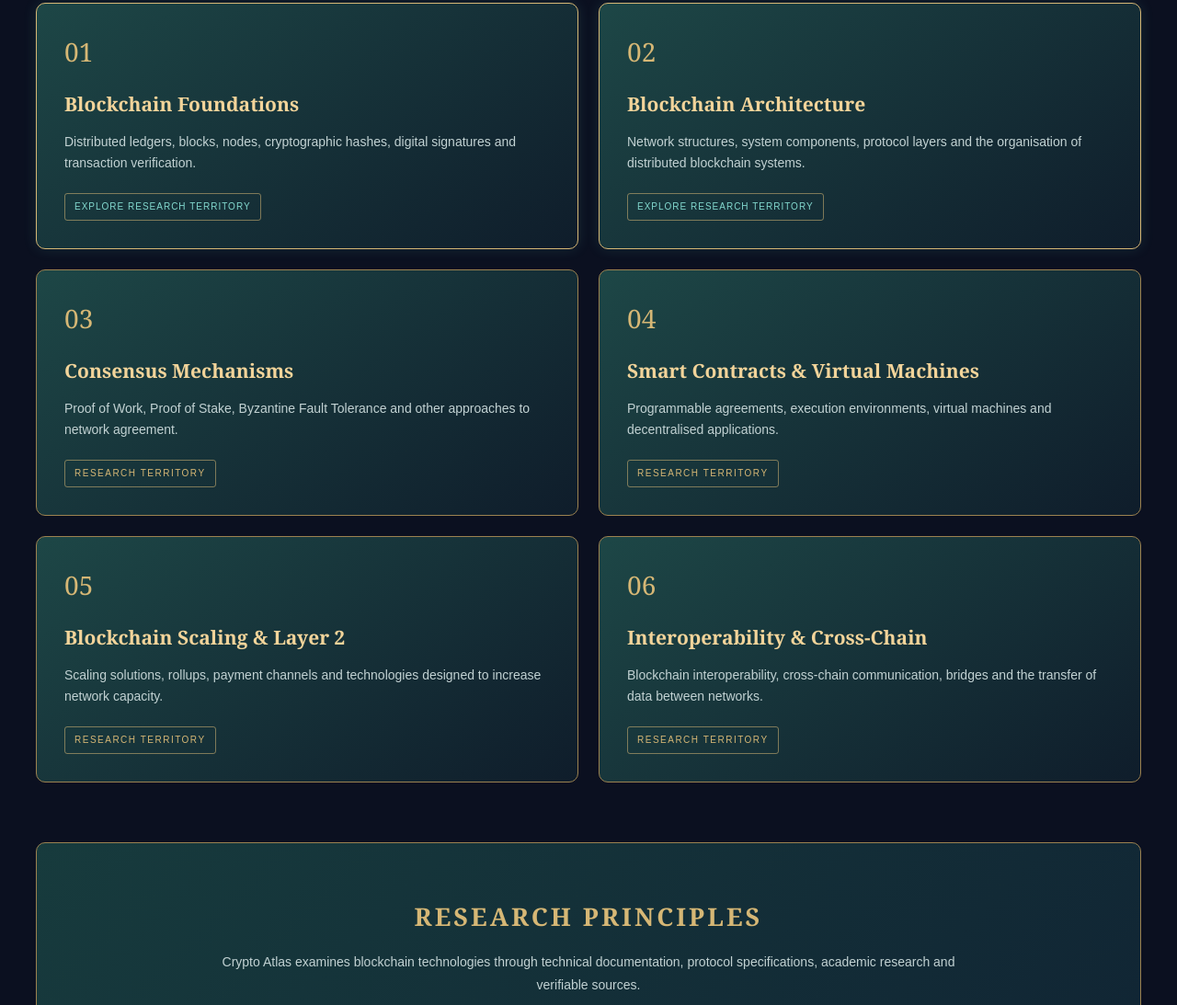
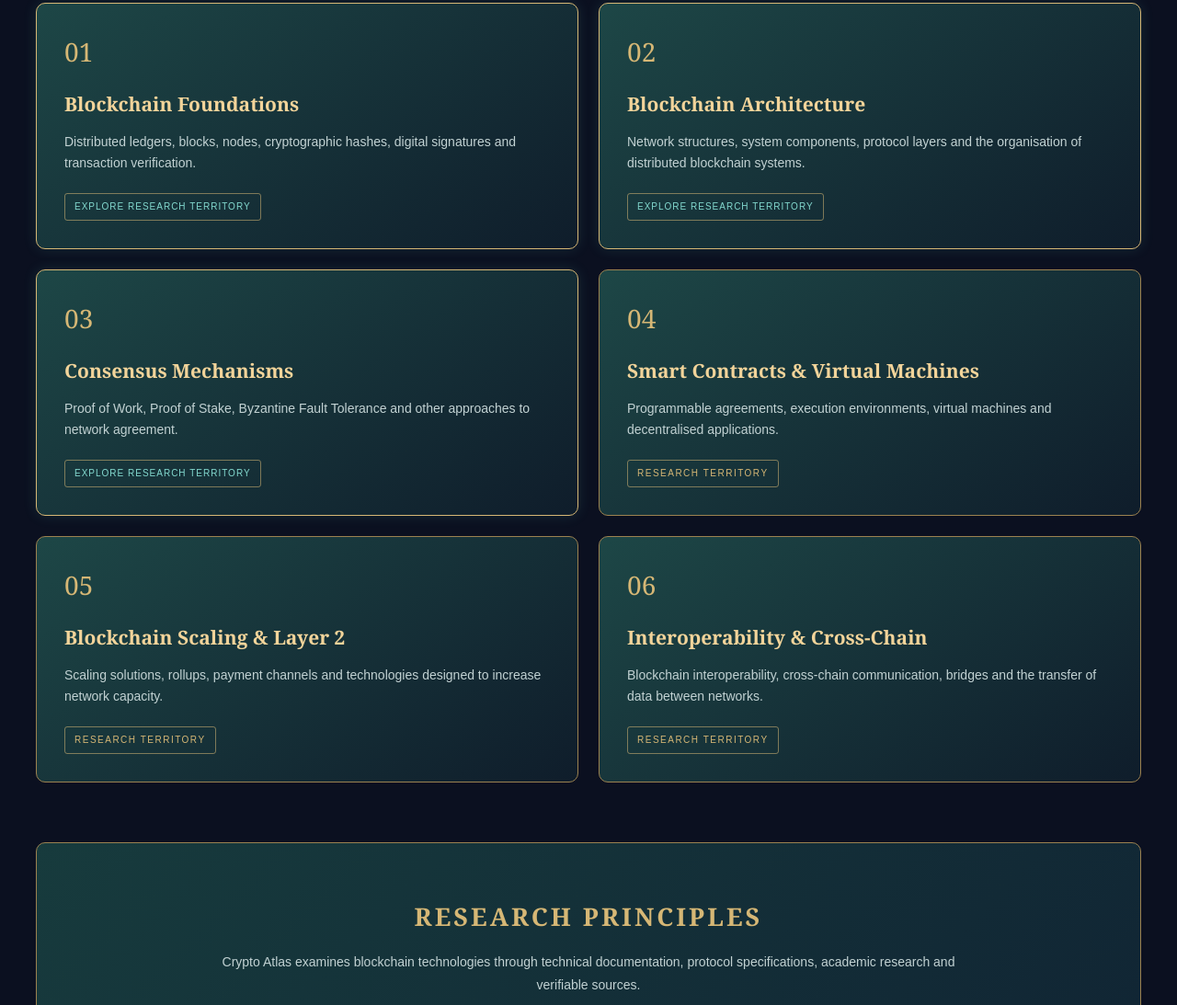
Before and after one commit to olganuzhnaya/olganuzhnaya.github.io, a plain HTML site: page ecosystem/blockchain-continents.html in a window 1280 px wide. Shown: the part 820-1913 px from the top of the page at 92% size. Drawn offline with Linux system fonts and the light colour scheme.

Commit message:
Connect Consensus Mechanisms research territory

```diff
--- a/ecosystem/blockchain-continents.html
+++ b/ecosystem/blockchain-continents.html
@@ -148,7 +148,11 @@
 
                 <!-- TERRITORY 03 -->
 
-                <article class="bitcoin-territory">
+                <article class="bitcoin-territory bitcoin-territory-available">
+
+                    <a class="bitcoin-territory-link"
+                       href="consensus-mechanisms.html"
+                       aria-label="Explore Consensus Mechanisms">
 
                         <span class="territory-number">03</span>
 
@@ -161,8 +165,10 @@
                         </p>
 
                         <span class="territory-status">
-                        RESEARCH TERRITORY
+                            EXPLORE RESEARCH TERRITORY
                         </span>
+
+                    </a>
 
                 </article>
 
```
Lines whose indentation alone changed are shown as unchanged.
